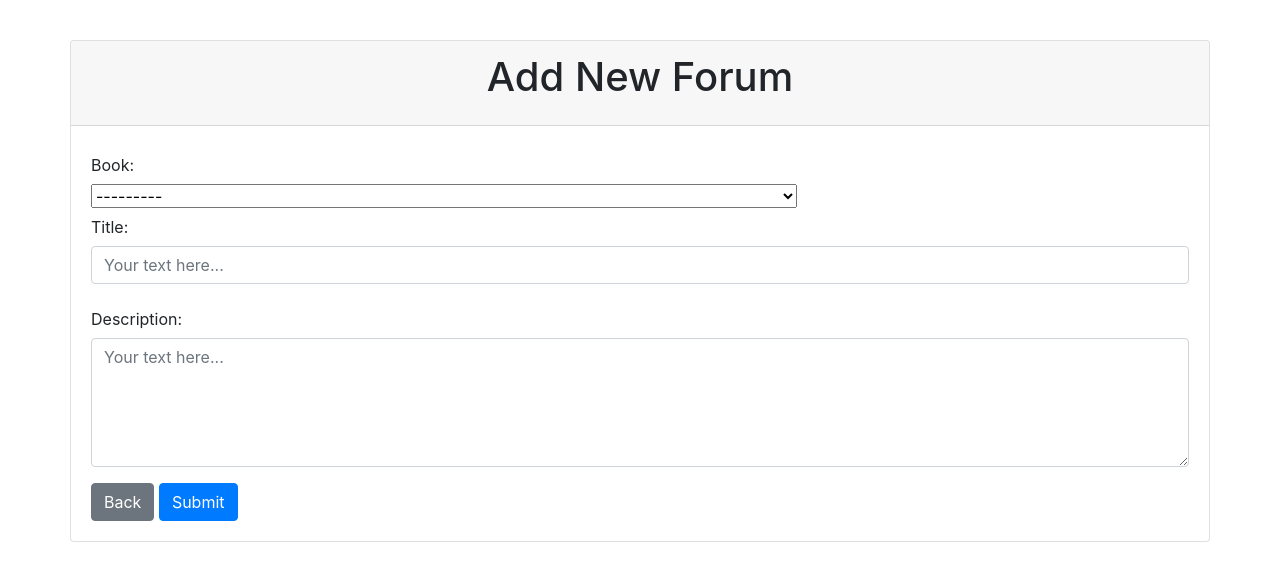
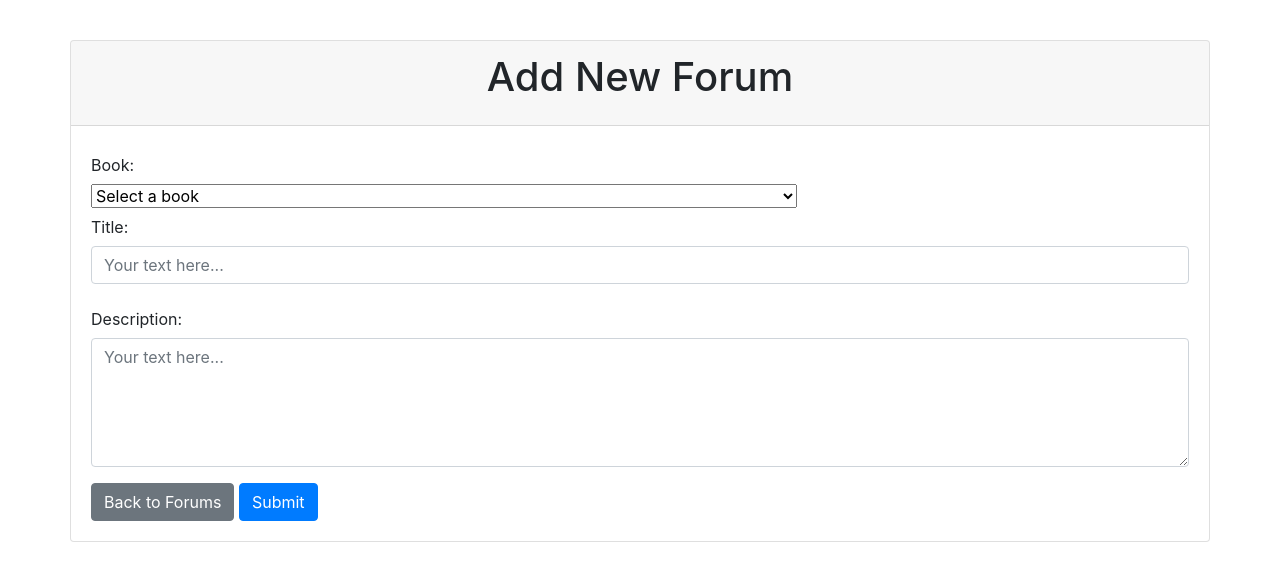
Before and after one commit to TK-PBP-F02/ReadQuest, a Django app: page /forum/add-forum/ in a window 1280 px wide. Shown: the part 56-637 px from the top of the page. Run offline with Django 4.2, Linux system fonts and the light colour scheme; the visitor is signed in with stand-in values (Sample User, id 1); data comes from the database, SQL or seed files in the repository; some libraries are stand-ins or nearby versions.

Commit message:
nambahin functionalitas di Select, sama sekarang bisa add Forum dari book detail

```diff
--- a/books/templates/book_detail.html
+++ b/books/templates/book_detail.html
@@ -17,6 +17,7 @@
                 <p>Pages: {{ book.page_count }}</p>
                 <p>Genre: {{ book.category }}</p>
                 <p>{{ book.description }}</p>
+                <a href="{% url 'round_table:add_forum' book.id %}" class="btn btn-primary" style="margin-right: 5px; margin-top: 5px;">Add Forum</a>
             </div>
         </div>
     </div>
--- a/round_table/forms.py
+++ b/round_table/forms.py
@@ -3,6 +3,16 @@ from round_table.models import Forum, Replies
 from books.models import Book
 
 class CreateForum(ModelForm):
+    def __init__(self, *args, **kwargs):
+        book_id = kwargs.pop("book_id", None)
+        super(CreateForum, self).__init__(*args, **kwargs)
+        if book_id is not None:
+            self.fields["book"].initial = book_id
+
+    book = ModelChoiceField(
+        queryset=Book.objects.all(),
+        empty_label="Select a book",
+    )
     class Meta:
         model = Forum
         fields = ["book", "title", "content"]
--- a/round_table/templates/add_forum.html
+++ b/round_table/templates/add_forum.html
@@ -31,7 +31,7 @@
                                     <label for="id_content" class="col-form-label">Description:</label>
                                     <textarea name="content" class="form-control mb-3" cols="160" rows="10" maxlength="5000" required="" id="id_content" style="height: 129px;" placeholder="Your text here..."></textarea>
                                 </div>
-                            <a href="{% url 'round_table:show_all_forum' %}" class="btn btn-secondary">Back</a>
+                            <a href="{% url 'round_table:show_all_forum' %}" class="btn btn-secondary">Back to Forums</a>
                             <button type="submit" class="btn btn-primary">Submit</button>
                         </form>
                     </div>
--- a/round_table/urls.py
+++ b/round_table/urls.py
@@ -7,6 +7,7 @@ urlpatterns = [
     # Your existing URL patterns
     path('', show_all_forum, name='show_all_forum'),
     path('add-forum/', add_forum, name='add_forum'),
+    path('add-forum/<int:book_id>', add_forum, name='add_forum'),
     path('add-reply/<int:id>/', add_reply, name='add_reply'),
     path('<int:id>/', forum_detail, name='forum_detail'),
     path('delete-forum/<int:id>/', delete_forum, name='delete_forum'),
--- a/round_table/views.py
+++ b/round_table/views.py
@@ -23,16 +23,19 @@ def forum_detail(request, id):
     replies = Replies.objects.filter(parent_forum=forum)
     return render(request, 'forum_detail.html', {'forum':forum,'replies':replies,'role':roler(request.user)})
 
-def add_forum(request):
-    form = CreateForum(request.POST or None)
+def add_forum(request, book_id=None):
+    form = CreateForum(book_id=book_id)
 
     if request.user.is_anonymous:
         return redirect('user:login')
-    elif form.is_valid() and request.method == 'POST':
-        forum = form.save(commit=False)
-        forum.author = request.user
-        forum.save()
-        return redirect('round_table:show_all_forum')
+    elif request.method == 'POST':
+        form = CreateForum(request.POST, book_id=book_id)
+        if form.is_valid():
+
+            forum = form.save(commit=False)
+            forum.author = request.user
+            forum.save()
+            return redirect('round_table:show_all_forum')
 
     return render(request, 'add_forum.html', {'form':form,'role':roler(request.user)})
 
```
